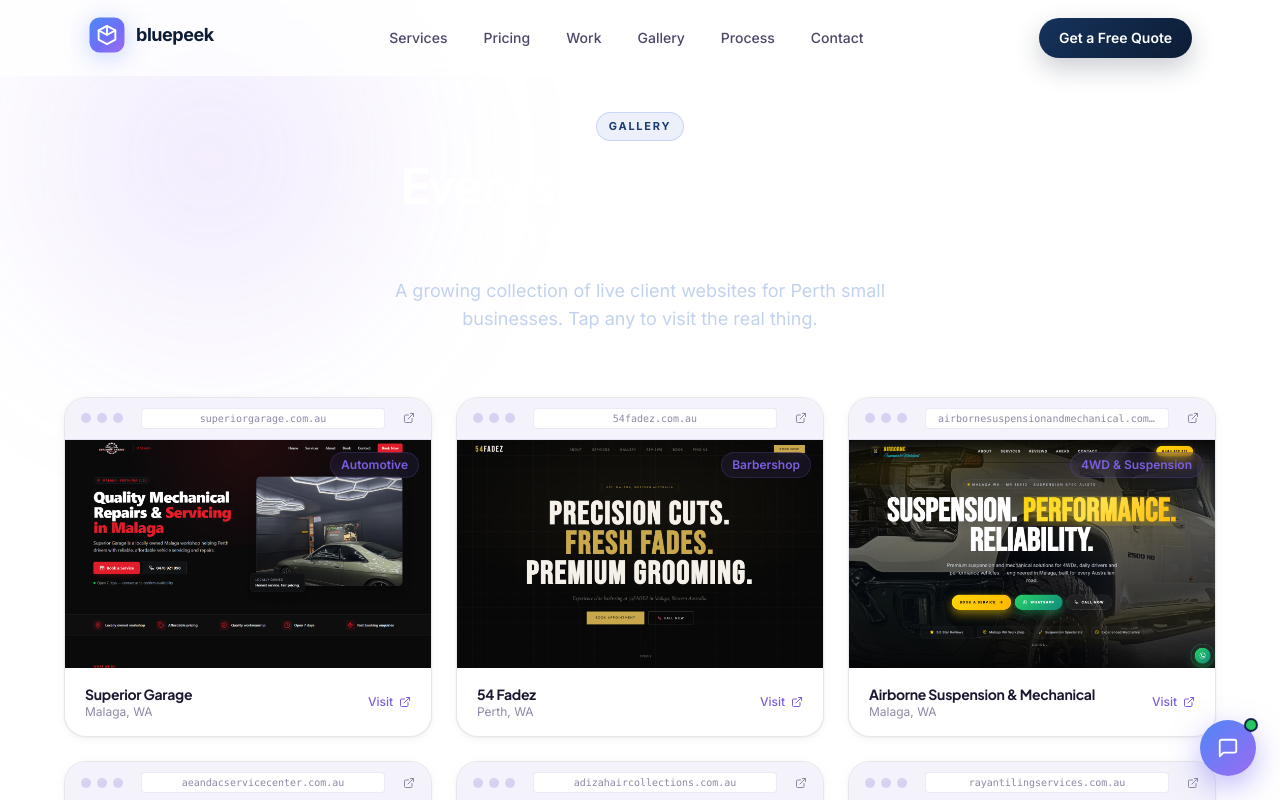
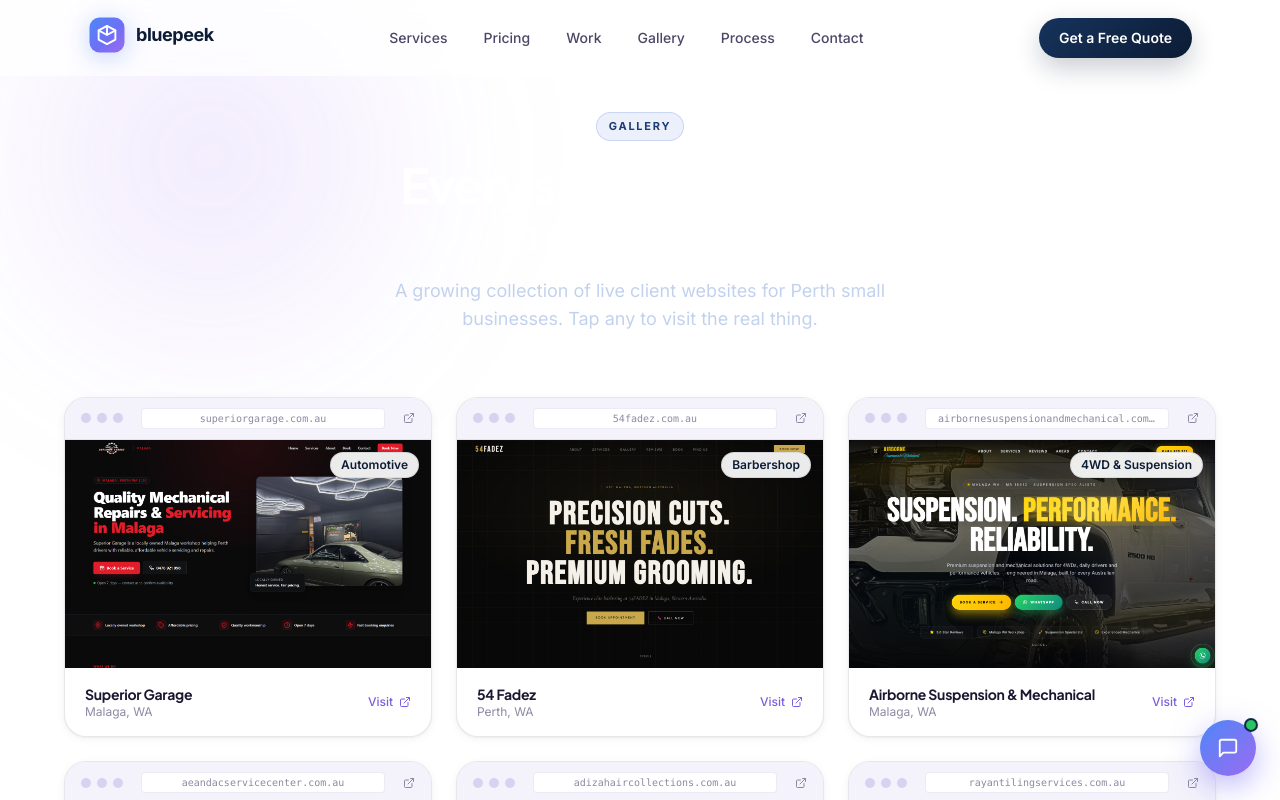
Before and after one commit to zachcolvillez-stack/bluepeek-website, a Next.js app: page /gallery in a window 1280 px wide. Shown: the top 800 px of the page. Built offline with nearby package versions, Linux system fonts and the light colour scheme.

Commit message:
auto-save: GalleryGrid.jsx

```diff
--- a/components/GalleryGrid.jsx
+++ b/components/GalleryGrid.jsx
@@ -30,7 +30,7 @@ export default function GalleryGrid({ sites = [] }) {
               className="w-full h-full object-cover object-top group-hover:scale-105 transition-transform duration-700"
               onError={(e) => { e.currentTarget.style.display = 'none' }} />
             <span className="absolute top-3 right-3 text-xs font-semibold px-2.5 py-1 rounded-full"
-              style={{ background: 'rgba(124,95,224,0.10)', color: '#7c5fe0', border: '1px solid rgba(124,95,224,0.20)', backdropFilter: 'blur(8px)' }}>
+              style={{ background: 'rgba(255,255,255,0.92)', color: '#0c1c34', border: '1px solid rgba(12,28,52,0.10)', backdropFilter: 'blur(8px)' }}>
               {c.industry}
             </span>
           </div>
```
